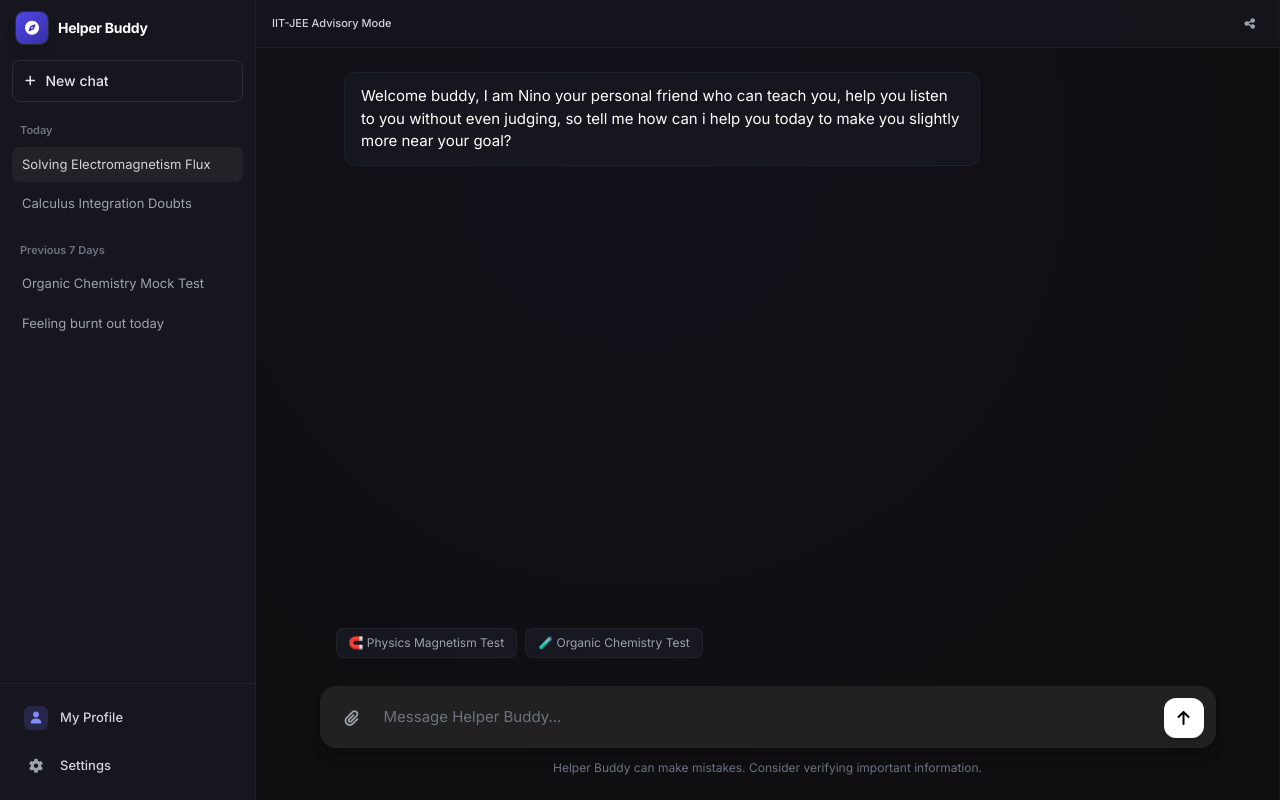
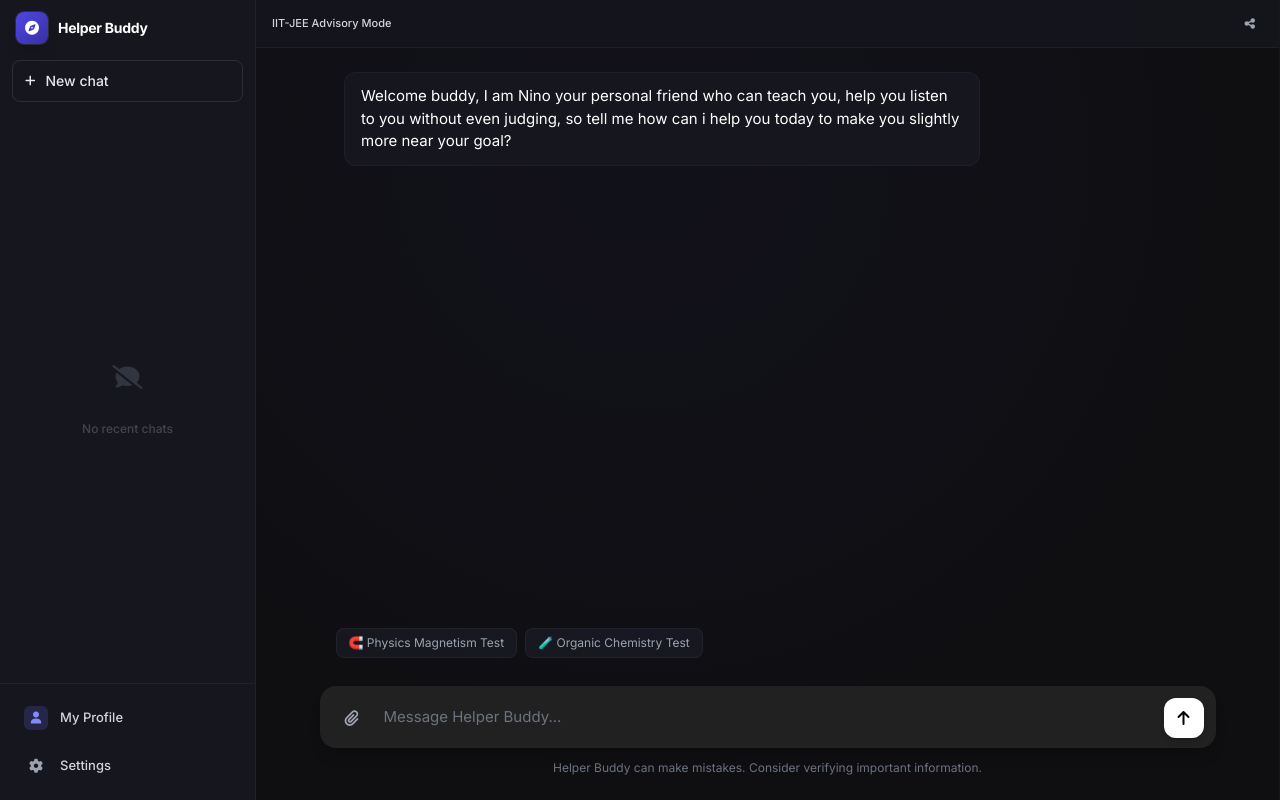
Before and after one commit to mayankraj302/nino-the-ai-helper-buddy-, a Flask app: page / in a window 1280 px wide. Run offline with Flask 3, Linux system fonts and the light colour scheme; some libraries are stand-ins or nearby versions.

Commit message:
Update index.html

```diff
--- a/templates/index.html
+++ b/templates/index.html
@@ -191,57 +191,21 @@
         </button>
       </div>
 
-      <!-- Scrollable History Section -->
-      <div class="flex-1 overflow-y-auto px-3 py-2 space-y-5 no-scrollbar">
-
-        <!-- Today Group -->
-        <div class="space-y-1">
-          <div class="text-[11px] font-semibold text-gray-500 px-2 pb-1">Today</div>
-
-          <button class="history-item w-full text-left flex items-center justify-between text-gray-300 text-[13px] bg-white/5 rounded-lg px-2.5 py-2 transition group relative">
-            <div class="truncate pr-4 flex-1">Solving Electromagnetism Flux</div>
-            <div class="history-action opacity-0 absolute right-2 bg-[#1C1D26] p-1 rounded transition-opacity">
-              <i class="fas fa-ellipsis-h text-gray-400 hover:text-white text-xs"></i>
-            </div>
-          </button>
-
-          <button class="history-item w-full text-left flex items-center justify-between text-gray-400 text-[13px] hover:bg-white/5 rounded-lg px-2.5 py-2 transition group relative">
-            <div class="truncate pr-4 flex-1">Calculus Integration Doubts</div>
-            <div class="history-action opacity-0 absolute right-2 bg-[#16171E] group-hover:bg-[#1C1D26] p-1 rounded transition-opacity">
-              <i class="fas fa-ellipsis-h text-gray-400 hover:text-white text-xs"></i>
-            </div>
-          </button>
-        </div>
-
-        <!-- Previous 7 Days Group -->
-        <div class="space-y-1">
-          <div class="text-[11px] font-semibold text-gray-500 px-2 pb-1">Previous 7 Days</div>
-
-          <button class="history-item w-full text-left flex items-center justify-between text-gray-400 text-[13px] hover:bg-white/5 rounded-lg px-2.5 py-2 transition group relative">
-            <div class="truncate pr-4 flex-1">Organic Chemistry Mock Test</div>
-            <div class="history-action opacity-0 absolute right-2 bg-[#16171E] group-hover:bg-[#1C1D26] p-1 rounded transition-opacity">
-              <i class="fas fa-ellipsis-h text-gray-400 hover:text-white text-xs"></i>
-            </div>
-          </button>
-
-          <button class="history-item w-full text-left flex items-center justify-between text-gray-400 text-[13px] hover:bg-white/5 rounded-lg px-2.5 py-2 transition group relative">
-            <div class="truncate pr-4 flex-1">Feeling burnt out today</div>
-            <div class="history-action opacity-0 absolute right-2 bg-[#16171E] group-hover:bg-[#1C1D26] p-1 rounded transition-opacity">
-              <i class="fas fa-ellipsis-h text-gray-400 hover:text-white text-xs"></i>
-            </div>
-          </button>
-        </div>
+      <!-- Empty History Section -->
+      <div id="history-container" class="flex-1 overflow-y-auto px-3 py-2 space-y-5 no-scrollbar flex flex-col justify-center items-center opacity-50">
+        <i class="fas fa-comment-slash text-2xl text-gray-600 mb-2"></i>
+        <div class="text-xs font-medium text-gray-500 px-2 text-center">No recent chats</div>
       </div>
 
       <!-- Bottom Profile / Settings Section -->
       <div class="p-3 border-t border-white/5">
-        <button class="w-full flex items-center gap-3 hover:bg-white/5 rounded-lg px-3 py-2.5 transition text-[13px] text-gray-300 font-medium">
+        <button onclick="openProfile()" class="w-full flex items-center gap-3 hover:bg-white/5 rounded-lg px-3 py-2.5 transition text-[13px] text-gray-300 font-medium">
           <div class="w-6 h-6 rounded-md bg-indigo-500/20 flex items-center justify-center text-indigo-400 text-xs shrink-0">
             <i class="fas fa-user"></i>
           </div>
           My Profile
         </button>
-        <button class="w-full flex items-center gap-3 hover:bg-white/5 rounded-lg px-3 py-2.5 transition text-[13px] text-gray-300 font-medium mt-1">
+        <button onclick="openSettings()" class="w-full flex items-center gap-3 hover:bg-white/5 rounded-lg px-3 py-2.5 transition text-[13px] text-gray-300 font-medium mt-1">
           <div class="w-6 h-6 flex items-center justify-center text-gray-400 text-sm shrink-0">
             <i class="fas fa-cog"></i>
           </div>
@@ -444,6 +408,15 @@
       closeTestingInterface();
       if(!sidebar.classList.contains("-translate-x-full")) toggleMobileMenu();
       initSystemGreeting();
+    }
+
+    // Add functional behavior to Profile and Settings buttons
+    function openProfile() {
+      alert("Profile panel will open here. (Ready to be connected to your backend)");
+    }
+
+    function openSettings() {
+      alert("Settings panel will open here. (Ready to be connected to your backend)");
     }
 
     function triggerFilePicker() { fileUploader.click(); }
```
